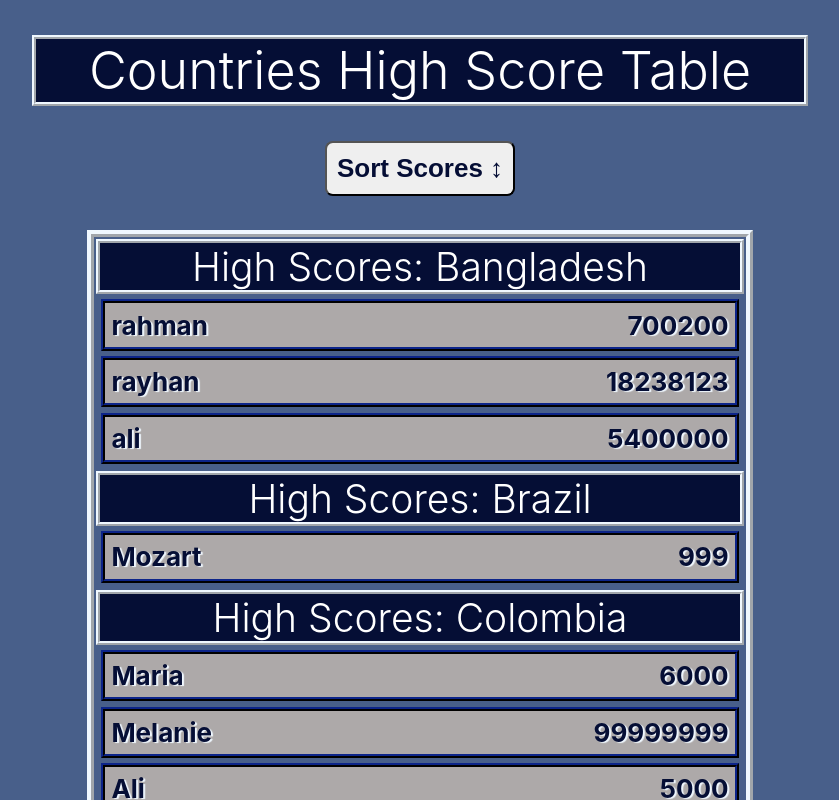
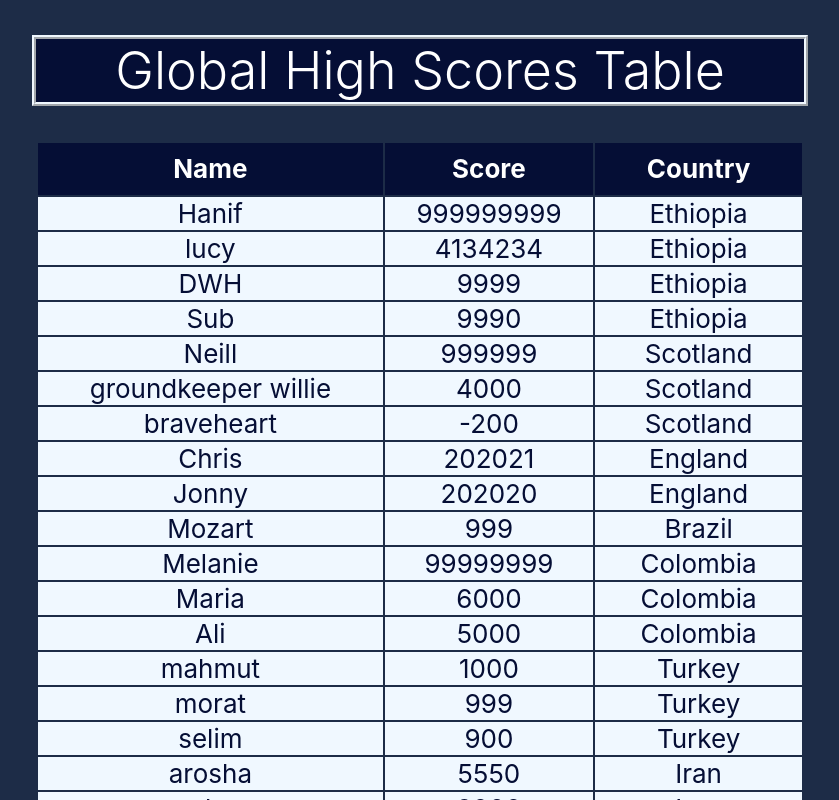
Before and after one commit to Know-Thyself/high-scores-react, a React (Create React App) app: page / in a window 1280 px wide. Shown: the top 800 px of the page, without its empty margins (220-1059 px from the left). Built offline with nearby package versions, Linux system fonts and the light colour scheme.

Commit message:
Created global scores table

```diff
--- a/src/App.css
+++ b/src/App.css
@@ -9,6 +9,10 @@
   width: 60vw;
   font-weight: 300;
   border: 4px ridge aliceblue;
+}
+
+.g-table .header {
+  height: 2em;
 }
 
 .toggle-button,
@@ -23,8 +27,14 @@
   border-style: solid  rgb(5, 14, 53);
 }
 
+.toggle-button:hover,
+.toggle:hover {
+  background-color: silver;
+}
+
 span {
   content: "\2195";
+  color: rgb(5, 14, 53);
 }
 
 .table {
@@ -33,6 +43,34 @@ span {
 
 .table tr {
   border: 4px ridge rgb(5, 14, 53);
+}
+
+.g-table {
+  width: 60vw;
+}
+.global-headers {
+  background-color: rgb(5, 14, 53);
+}
+
+.g-headers {
+  display: table-header-group;
+}
+
+.g-t-body {
+  display: table-row;
+  justify-self: start;
+  width: 70vw;
+  color: rgb(5, 14, 53);
+  font-weight: normal;
+  font-style: normal;
+  border: 4px ridge rgb(5, 14, 53);
+  padding: auto;
+  background-color: aliceblue;
+}
+
+.name {
+  font-weight: normal;
+  font-style: normal;
 }
 
 .country-headers {
@@ -49,14 +87,14 @@ span {
   display: flex;
   justify-content: space-between;
   margin: 0.2em;
-  padding: 0.2em;
-  background-color: rgb(173, 169, 169);
+  padding: 0.2em 0.5em 0.2em 0.5em;
   color: rgb(5, 14, 53);
   text-shadow: 2px 1px 1px aliceblue;
+  background-color: aliceblue;
 }
 
 .App-header {
-  background-color: rgb(72, 95, 138);
+  background-color: rgb(29, 44, 71);
   min-height: 100vh;
   display: flex;
   flex-direction: column;
--- a/src/App.js
+++ b/src/App.js
@@ -1,11 +1,14 @@
 import './App.css';
 import scores from './scores';
 import HighScoreTable from './HighScoreTable';
+import GlobalHighScores from './GlobalHighScores';
 
 function App() {
   return (
     <div className="App">
       <header className="App-header">
+        <h1 className="header">Global High Scores Table</h1>
+        <GlobalHighScores global={scores}/>
         <h1 className="header">Countries High Score Table</h1>
         <HighScoreTable country={scores}/>
       </header>
--- /dev/null
+++ b/src/GlobalHighScores.js
@@ -0,0 +1,41 @@
+import React from 'react';
+
+const GlobalHighScores = (props) => {
+    props.global.map(highest => {
+       const highestScores = highest.scores;
+        highestScores.map(score =>{
+            const globalScore = score.s;
+            return globalScore;
+        })
+        return highestScores.sort((a, b) => {
+            return b.s - a.s;
+        });
+    });
+
+    return (
+        <table className="g-table">
+            <thead>
+                <tr className="header">
+                    <th className="g-header" scope="col">Name</th>
+                    <th className="g-header" scope="col">Score</th>
+                    <th className="g-header" scope="col">Country</th>
+                </tr>
+            </thead>
+            <tbody>
+                {props.global.map(g => (
+                    (g.scores.map(score => {
+                            return (
+                                <tr className="g-t-body">
+                                    <th scope="row" className="name">{score.n}</th>
+                                    <td className="global-scores">{score.s}</td>
+                                    <td>{g.name}</td>
+                                </tr>
+                            );
+                    }))
+                ))}
+            </tbody>
+        </table>
+    );
+}
+
+export default GlobalHighScores;
--- a/src/HighScoreTable.js
+++ b/src/HighScoreTable.js
@@ -2,38 +2,31 @@ import React, { useState } from 'react';
 
 const HighScoreTable = (props) => {
     const countryNames = props.country.sort((a,b)=> {
-        let a1 = a.name;
-        let b1 = b.name;
+        let a1 = a.name.toLowerCase();
+        let b1 = b.name.toLowerCase();
         return a1 < b1 ? -1 : a1 > b1 ? 1 : 0;
     });
+    const [toggled, setToggled] = useState(false);
+    const toggler = (e) => {
+        setToggled(!toggled);
+        if (e.target.className === "toggle") {
+            descendingOrder();
+        } else if(e.target.className !== "toggle"){
+            ascendingOrder();
+        }
+    }
     const descendingOrder = () => {
         countryNames.map(highest => {
             return highest.scores.sort((a, b) => {
-                if (a.s > b.s) {
-                  return -1;
-                } else {
-                    return 1;
-                  }
+                if (a.s > b.s) return -1;
+                else return 1;
             });
         });
     }
-    const [toggled, setToggled] = useState(false);
-    const toggler = (e) => {
-        setToggled(!toggled);
-        if (e.target.className !== "toggle") {
-            ascendingOrder();
-        } else if(e.target.className === "toggle"){
-            descendingOrder();
-        }
-
-    }
     const ascendingOrder = () => {countryNames.map(highest => {
         return highest.scores.sort((a, b) => {
-            if (a.s < b.s) {
-                return -1;
-            } else {
-                return 1;
-              }
+            if (a.s < b.s) return -1;
+            else return 1;
         });
     });
 }
```
